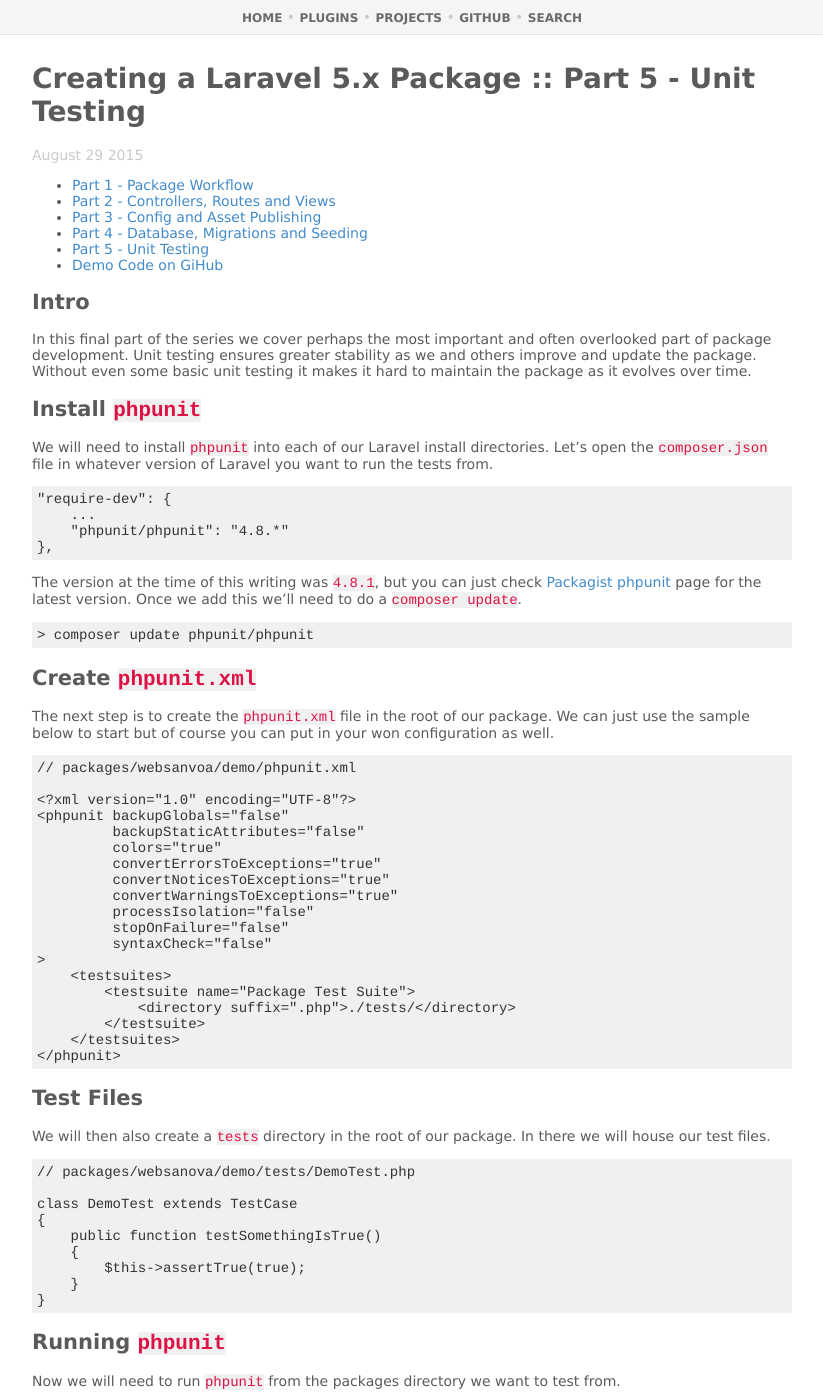
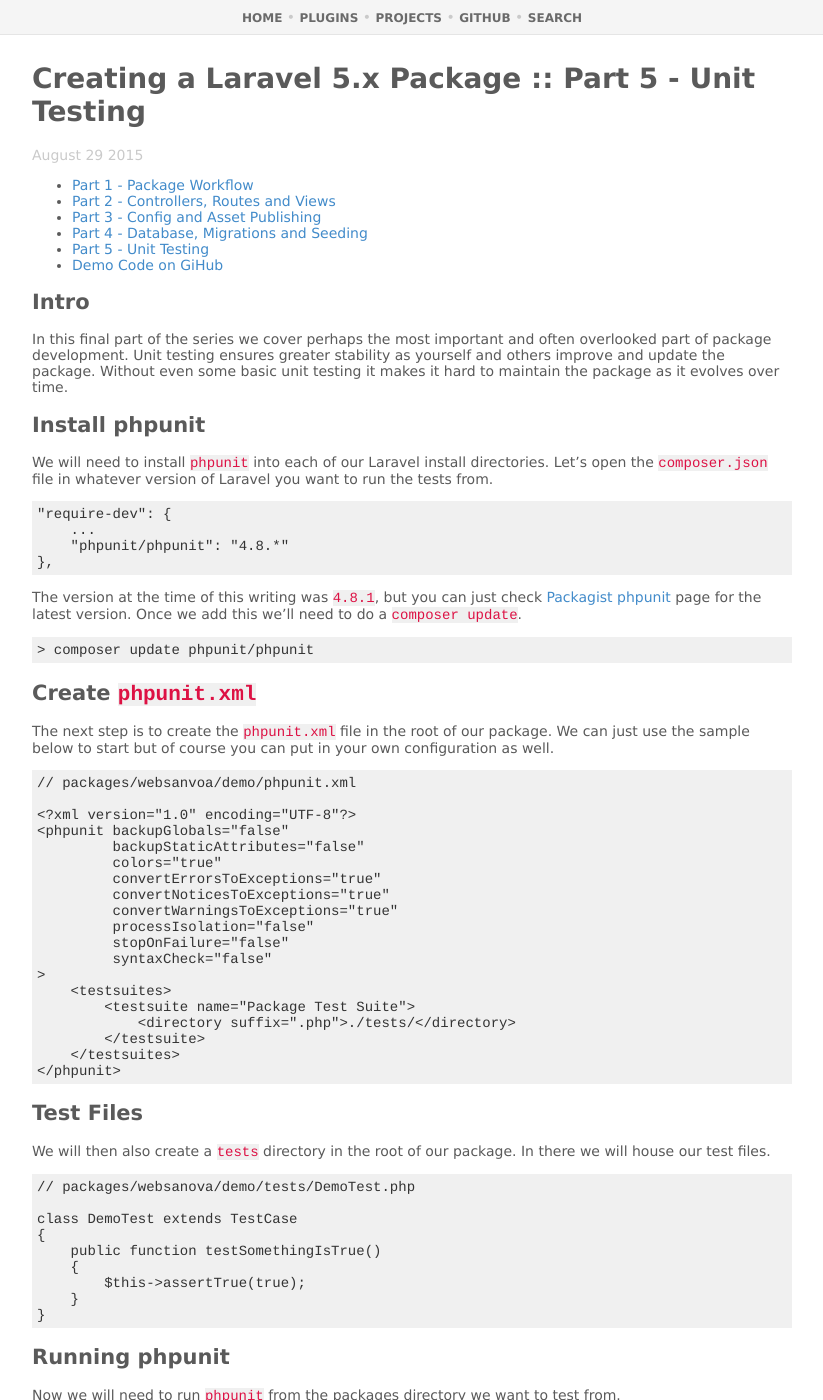
Before and after one commit to websanova/websanova.github.io, a Jekyll site: the page built from _posts/2015-08-29-creating-a-new-package-in-laravel-5-part-5-unit-testing.md, in a window 1280 px wide and 1400 px high. Shown: the whole window, without its empty margins (228-1051 px from the left). Built offline with Jekyll 4.4.1, drawn with Linux system fonts in a browser that asks for light colours; comment, search, counter and statistics services are not loaded; some of the changed text lies outside the part shown.

Commit message:
More package articles typos.

```diff
--- a/_posts/2015-08-29-creating-a-new-package-in-laravel-5-part-5-unit-testing.md
+++ b/_posts/2015-08-29-creating-a-new-package-in-laravel-5-part-5-unit-testing.md
@@ -17,9 +17,9 @@
 
 ## Intro
 
-In this final part of the series we cover perhaps the most important and often overlooked part of package development. Unit testing ensures greater stability as we and others improve and update the package. Without even some basic unit testing it makes it hard to maintain the package as it evolves over time.
+In this final part of the series we cover perhaps the most important and often overlooked part of package development. Unit testing ensures greater stability as yourself and others improve and update the package. Without even some basic unit testing it makes it hard to maintain the package as it evolves over time.
 
-## Install `phpunit`
+## Install phpunit
 
 We will need to install `phpunit` into each of our Laravel install directories. Let's open the `composer.json` file in whatever version of Laravel you want to run the tests from.
 
@@ -38,7 +38,7 @@
 
 ## Create `phpunit.xml`
 
-The next step is to create the `phpunit.xml` file in the root of our package. We can just use the sample below to start but of course you can put in your won configuration as well.
+The next step is to create the `phpunit.xml` file in the root of our package. We can just use the sample below to start but of course you can put in your own configuration as well.
 
 ~~~
 // packages/websanvoa/demo/phpunit.xml
@@ -78,7 +78,7 @@
 }
 ~~~
 
-## Running `phpunit`
+## Running phpunit
 
 Now we will need to run `phpunit` from the packages directory we want to test from.
 
```
Also changed, not shown: other parts of _posts/2015-08-29-creating-a-new-package-in-laravel-5-part-5-unit-testing.md (+1 -1 lines), _posts/2015-08-27-creating-a-new-package-in-laravel-5-part-3-config-and-asset-publishing.md (+5 -5 lines), _posts/2015-08-28-creating-a-new-package-in-laravel-5-part-4-database-migrations-and-seeding.md (+3 -3 lines).
